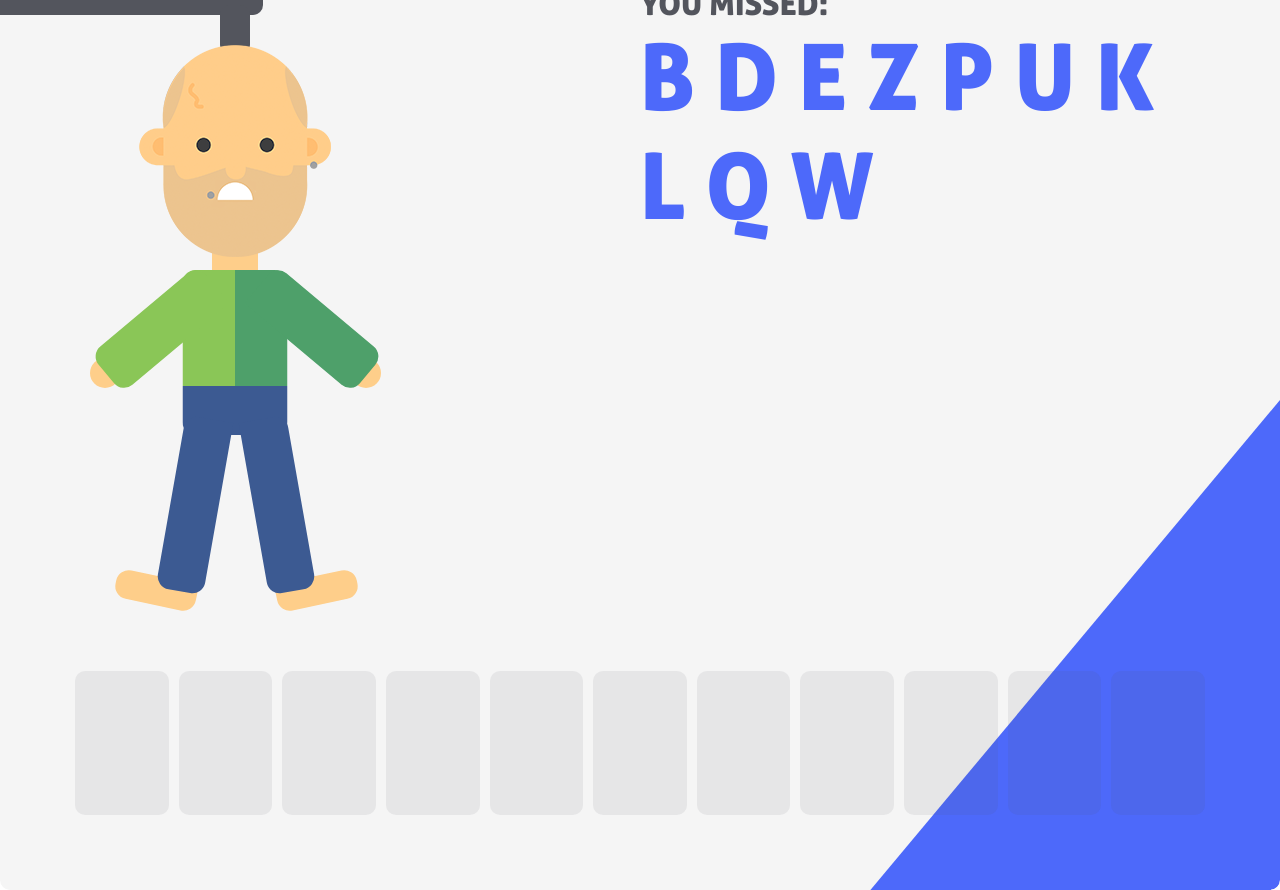
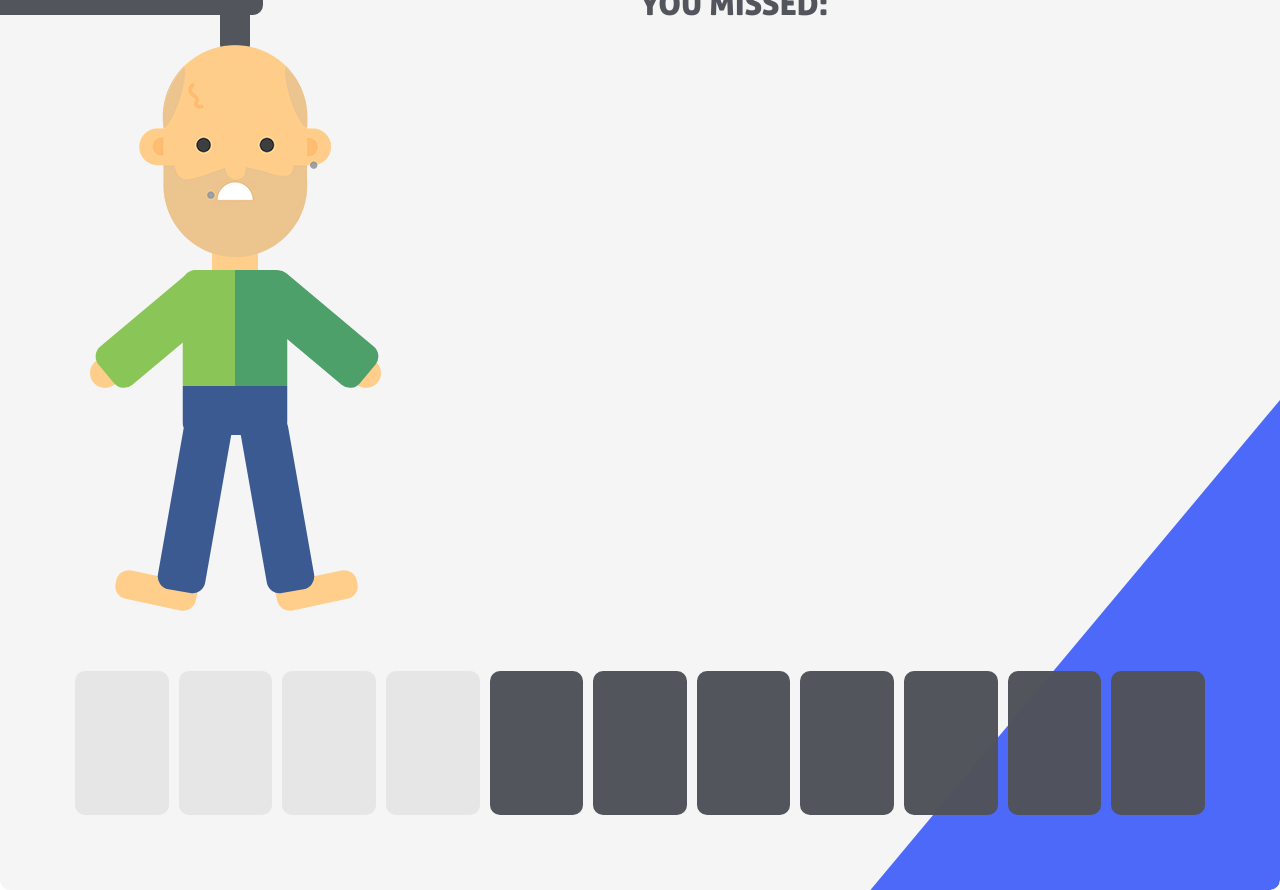
Before and after one commit to sitek94/netguru-hangman-task, a React (Create React App) app: page / in a window 1280 px wide. Built offline with nearby package versions, Linux system fonts and the light colour scheme.

Commit message:
add basic logic and handle key down

```diff
--- a/src/App.js
+++ b/src/App.js
@@ -1,16 +1,40 @@
+import * as React from 'react';
+
 import Folk from 'components/folk';
 import YouMissed from 'components/you-missed';
 import Letters from 'components/letters';
 import Layout from 'components/layout';
 
-const missedLetters = ['B', 'D', 'E', 'Z', 'P', 'U', 'K', 'L', 'Q', 'W'];
+const word = 'HANGMAN';
 
 function App() {
+  const [usedLetters, setUsedLetters] = React.useState([]);
+
+  React.useEffect(() => {
+    const handleKeyDown = ({ key }) => {
+      // Pressed key is not alphabetical or has been used already
+      if (!/^[a-z]$/i.test(key) || usedLetters.includes(key.toUpperCase())) {
+        return;
+      }
+
+      setUsedLetters(usedLetters.concat(key.toUpperCase()));
+    };
+
+    window.addEventListener('keydown', handleKeyDown);
+
+    return () => {
+      window.removeEventListener('keydown', handleKeyDown);
+    };
+  }, [usedLetters]);
+
+  const missedLetters = usedLetters.filter((l) => !word.includes(l));
+  const guessedLetters = usedLetters.filter((l) => word.includes(l));
+
   return (
     <Layout>
       <Folk />
       <YouMissed missedLetters={missedLetters} />
-      <Letters />
+      <Letters word={word} guessedLetters={guessedLetters} />
     </Layout>
   );
 }
```
